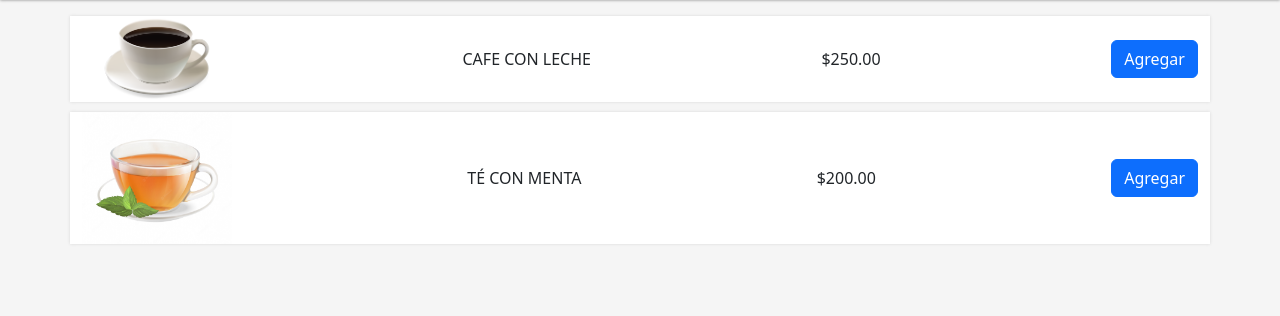
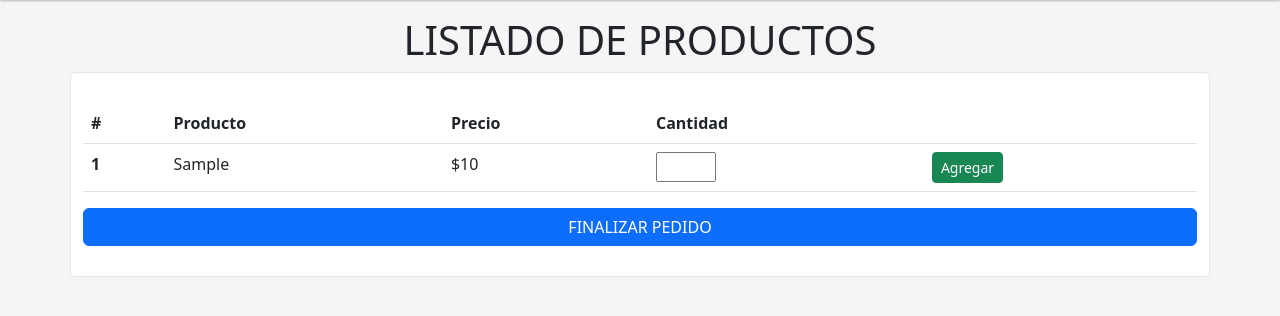
Before and after one commit to lcassettai/starbucks, a PHP site: page /src/productos.php in a window 1280 px wide. Shown: the part 86-402 px from the top of the page. Run offline with PHP 8.4, Linux system fonts and the light colour scheme; the visitor is signed in with stand-in values (Sample User, id 1); tables that the repository leaves empty or names only in its code hold one stand-in row (values such as "Sample post").

Commit message:
ADD listado de productos

```diff
--- a/assets/css/style.css
+++ b/assets/css/style.css
@@ -43,6 +43,14 @@ body {
   border: 1px solid #e7e7e7;
 }
 
+.panel-large{
+  background-color: white;
+  padding:30px;
+  border-radius:5px;
+  box-shadow:0 0 2px 2px #f3f3f3;
+  border: 1px solid #e7e7e7;
+}
+
 .form-login {
   width: 100%;
   max-width: 500px;
@@ -67,7 +75,7 @@ body {
 
 
 @media (max-width: 600px){
-  .form-login,.panel{
+  .form-login,.panel,.panel-large{
     background-color: #f5f5f5 !important;
     box-shadow:none;
     border:none;
--- a/src/productos.php
+++ b/src/productos.php
@@ -3,6 +3,26 @@ session_start();
 
 if(!isset($_SESSION['usuario']) || empty($_SESSION['usuario'])){
     header('Location: login.php?sinLoguear=true');
+}
+
+include_once 'db/DbConection.php';
+
+try{
+    $DbConection = new DbConection();
+    $pdo = $DbConection->dbConnect();
+
+    $obtenerProductos = $pdo->prepare(
+        "SELECT * FROM productos");
+    $obtenerProductos->execute();
+
+    if($obtenerProductos->rowCount() > 0){
+        $productos = $obtenerProductos->fetchAll(PDO::FETCH_ASSOC);
+    }else{
+        $productos = [];
+    }
+
+}catch (PDOException $e) {
+    $mensaje = ["danger","Algo salio mal"];
 }
 
 include 'layout/header.php';
@@ -12,39 +32,32 @@ include 'layout/menu.php';
 
 <div class="container mt-3">
     <div class="row">
-            <div class="prod d-flex  justify-content-between align-items-center">
-                <div class="prod-imagen img-responsive">
-                    <img src="../assets/img/cafe.png" alt="">
-                </div>
-                <div class="prod-nombre">
-                    CAFE CON LECHE
-                </div>
-                <div class="prod-precio">
-                    $250.00
-                </div>
-                <div class="prod-precio">
-                    <button class="btn btn-primary">
-                        Agregar
-                    </button>
-                </div>
+        <h1 class="text-center">LISTADO DE PRODUCTOS</h1>
+        <div class="panel-large">
+            <table class="table">
+                <thead>
+                    <tr>
+                        <th scope="col">#</th>
+                        <th scope="col">Producto</th>
+                        <th scope="col">Precio</th>
+                        <th scope="col">Cantidad</th>
+                        <th scope="col"></th>
+                    </tr>
+                </thead>
+                <tbody>
+                    <?php foreach($productos as $i => $p):?>
+                    <tr>
+                        <th scope="row"><?= $i+1;?> </th>
+                        <td><?=$p['producto'];?></td>
+                        <td>$<?=$p['precio'];?></td>
+                        <td><input style="max-width: 60px;" type="number"></td>
+                        <td><button class="btn btn-sm btn-success">Agregar</button></td>
+                    </tr>
+                    <?php endforeach; ?>
+                </tbody>
+            </table>
+            <a style="width: 100%;" href="productos.php" class="btn btn-primary">FINALIZAR PEDIDO</a>
         </div>
-    </div>
-    <div class="row">
-        <div class="prod d-flex  justify-content-between align-items-center">
-            <div class="prod-imagen img-responsive">
-                <img src="../assets/img/te.jpg" alt="">
-            </div>
-            <div class="prod-nombre">
-                TÉ CON MENTA
-            </div>
-            <div class="prod-precio">
-                $200.00
-            </div>
-            <div class="prod-precio">
-                <button class="btn btn-primary">
-                    Agregar
-                </button>
-            </div>
     </div>
 </div>
 
```
Also changed, not shown: src/pedidos.php (+11 -8 lines).
